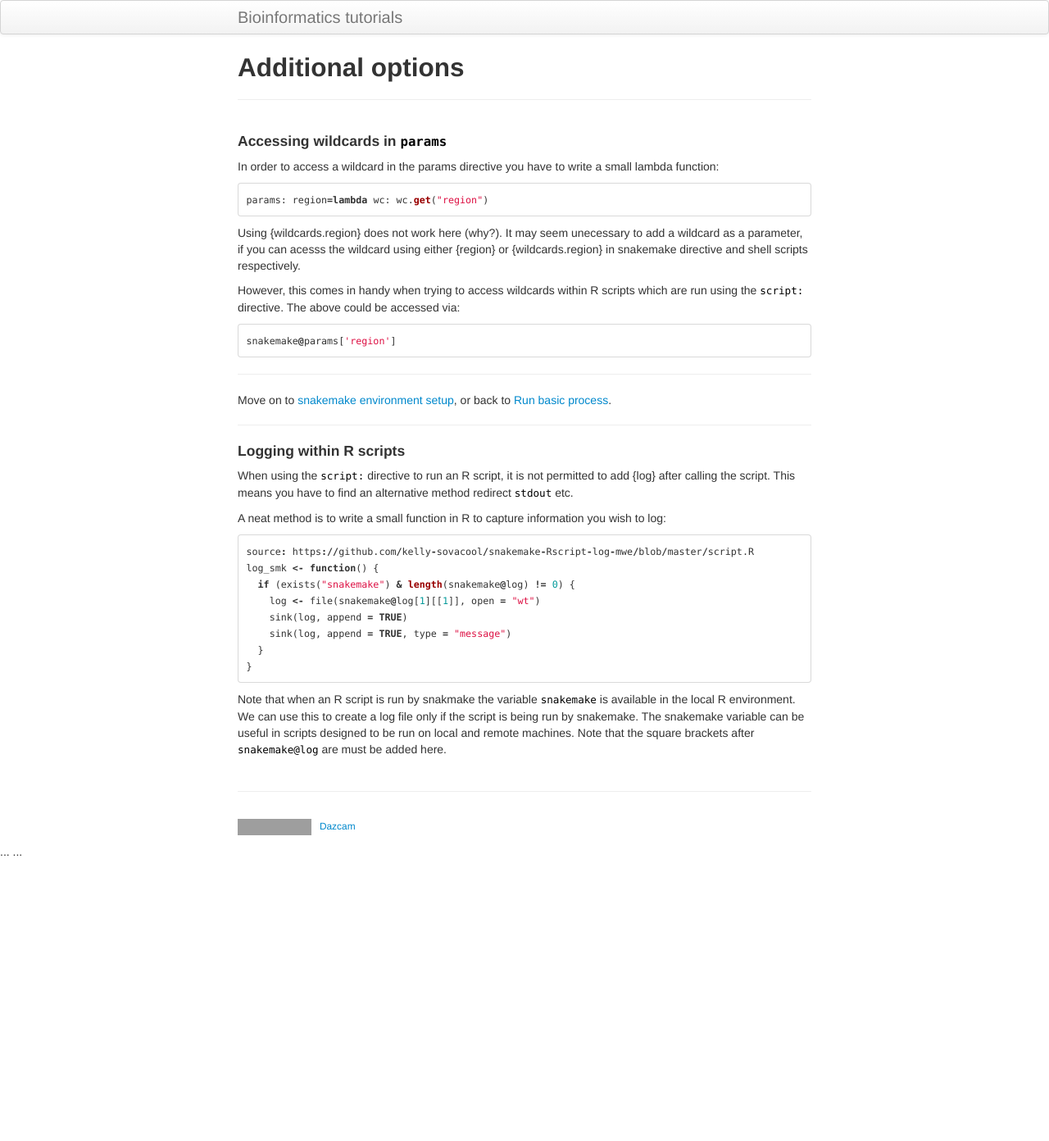
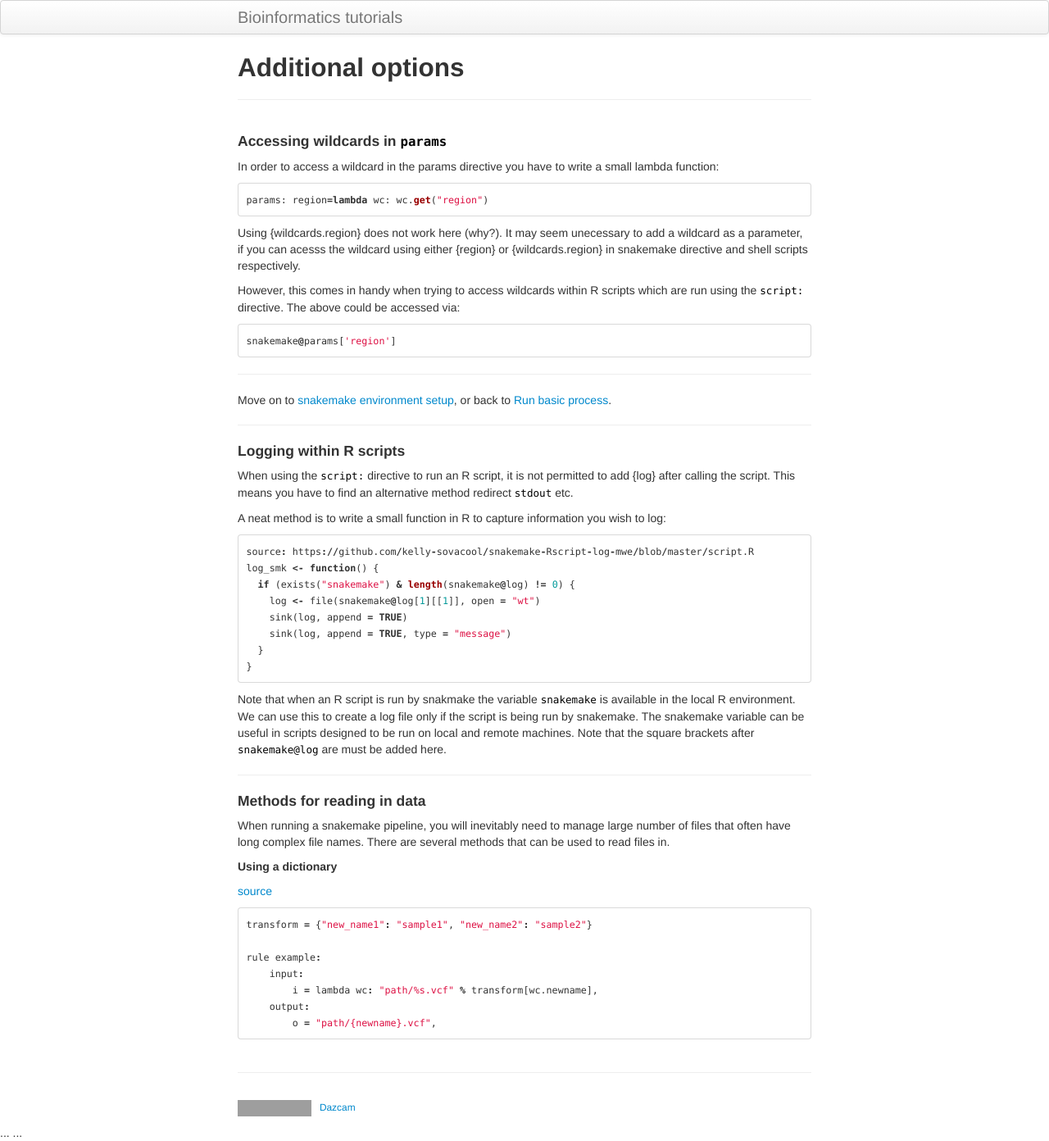
Before and after one commit to Dazcam/Bioinformatics-tutorials, a Jekyll site: the page built from pages/snakemake/06_additional_options.md, in a window 1280 px wide. Shown: the whole page at 82% size. Built offline with Jekyll 4.4.1, drawn with Linux system fonts in a browser that asks for light colours; before the commit the page ends 1049 px from its top, so only the background shows below that; grey boxes are pictures that could not be loaded.

Commit message:
Add dictionary code

````diff
--- a/pages/snakemake/06_additional_options.md
+++ b/pages/snakemake/06_additional_options.md
@@ -25,7 +25,8 @@ snakemake@params['region']
 
 ***
 
-Move on to [snakemake environment setup]({{ site.baseurl }}/pages/snakemake/02_snakemake_env_setup.html), or back to [Run basic process]({{ site.baseurl }}/index.html).
+Move on to [snakemake environment setup]({{ site.baseurl }}/pages/snakemake/02_snakemake_env_setup.html),
+or back to [Run basic process]({{ site.baseurl }}/index.html).
 
 ***
 
@@ -52,3 +53,25 @@ local R environment. We can use this to create a log file only if the script is
 by snakemake. The snakemake variable can be useful in scripts designed to be run
 on local and remote machines. Note that the square brackets after `snakemake@log` are
 must be added here.
+
+***
+
+#### Methods for reading in data
+
+When running a snakemake pipeline, you will inevitably need to manage large number of files
+that often have long complex file names. There are several methods that can be used to read
+files in.
+
+**Using a dictionary**
+
+[source](https://www.biostars.org/p/9588877/#9589491)
+
+```r
+transform = {"new_name1": "sample1", "new_name2": "sample2"}
+
+rule example:
+    input:
+        i = lambda wc: "path/%s.vcf" % transform[wc.newname],
+    output:
+        o = "path/{newname}.vcf",
+```
````
